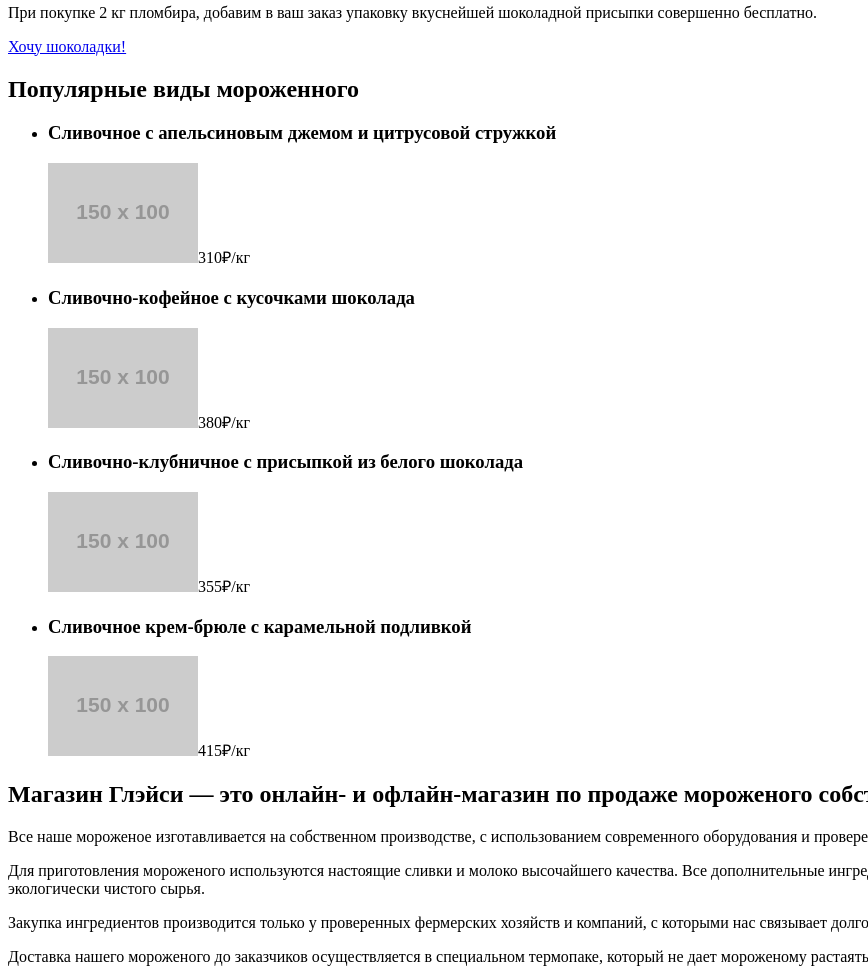
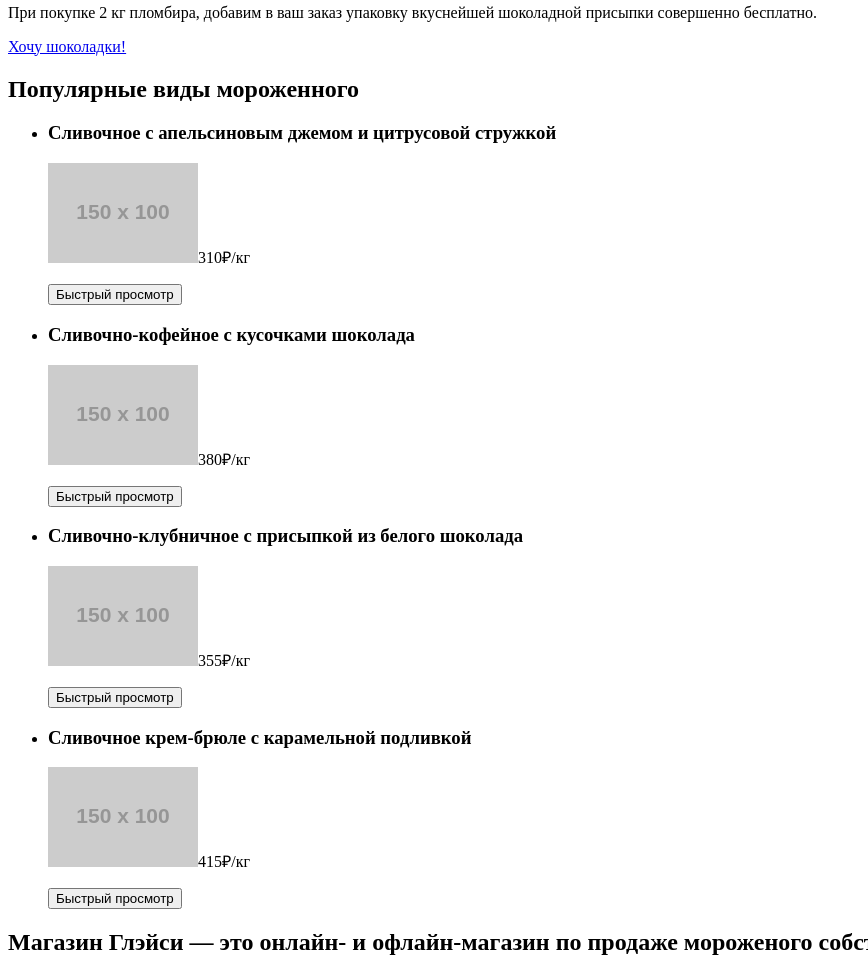
Before and after one commit to yerkab/168235-gllacy, a plain HTML site: page index.html in a window 1280 px wide. Shown: the part 400-1369 px from the top of the page, without its empty margins (0-868 px from the left). Drawn offline with Linux system fonts and the light colour scheme; placeholder pictures from the web are drawn by us.

Commit message:
Добавил кнопку при наведении на товар. В футере ссылки объединил в список.

```diff
--- a/index.html
+++ b/index.html
@@ -39,40 +39,44 @@
 				<a href="#"><span class="promo-button">Хочу шоколадки!</span></a>
 			</section>
 		</div>
-		<section class="top">
+		<section class="catalog">
 			<h2 class="visually-hidden">Популярные виды мороженного</h2>
-			<ul class="top-price">
-				<li>
+			<ul class="catalog-list">
+				<li class="catalog-item">
 					<h3>
 						Сливочное с апельсиновым джемом и цитрусовой стружкой
 					</h3>
 					<p>
 						<img src="http://placehold.it/150x100">310<span class="weight">₽/кг</span>
 					</p>
+					<button class="view">Быстрый просмотр</button>
 				</li>
-				<li>
+				<li class="catalog-item">
 					<h3>
 						Сливочно-кофейное с кусочками шоколада
 					</h3>
 					<p>
 						<img src="http://placehold.it/150x100">380<span class="weight">₽/кг</span>
 					</p>
+					<button class="view">Быстрый просмотр</button>
 				</li>
-				<li>
+				<li class="catalog-item">
 					<h3>
 						Сливочно-клубничное с присыпкой из белого шоколада
 					</h3>
 					<p>
 						<img src="http://placehold.it/150x100">355<span class="weight">₽/кг</span>
 					</p>
+					<button class="view">Быстрый просмотр</button>
 				</li>
-				<li>
+				<li class="catalog-item">
 					<h3>
 						Сливочное крем-брюле с карамельной подливкой
 					</h3>
 					<p>
 						<img src="http://placehold.it/150x100">415<span class="weight">₽/кг</span>
 					</p>
+					<button class="view">Быстрый просмотр</button>
 				</li>
 			</ul>
 		</section>
```
Also changed, not shown: catalog.html (+21 -8 lines).
